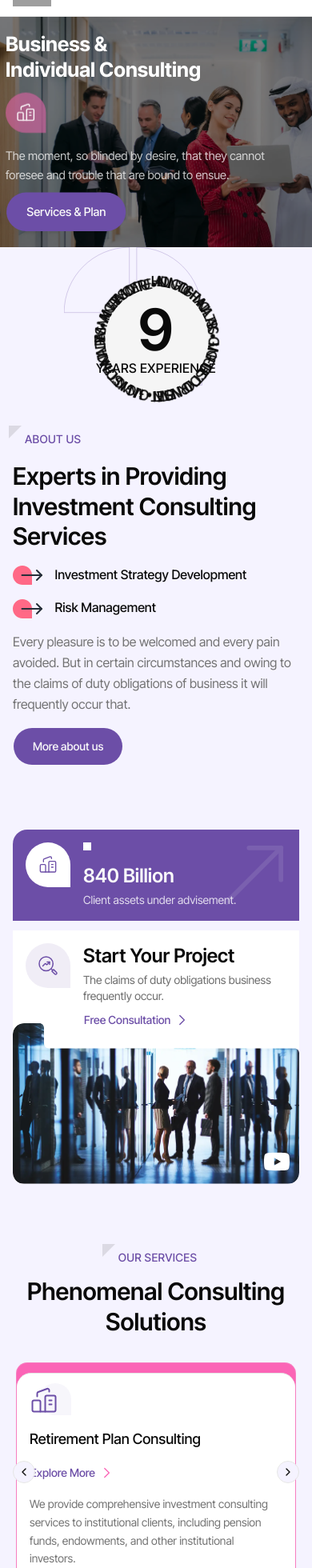
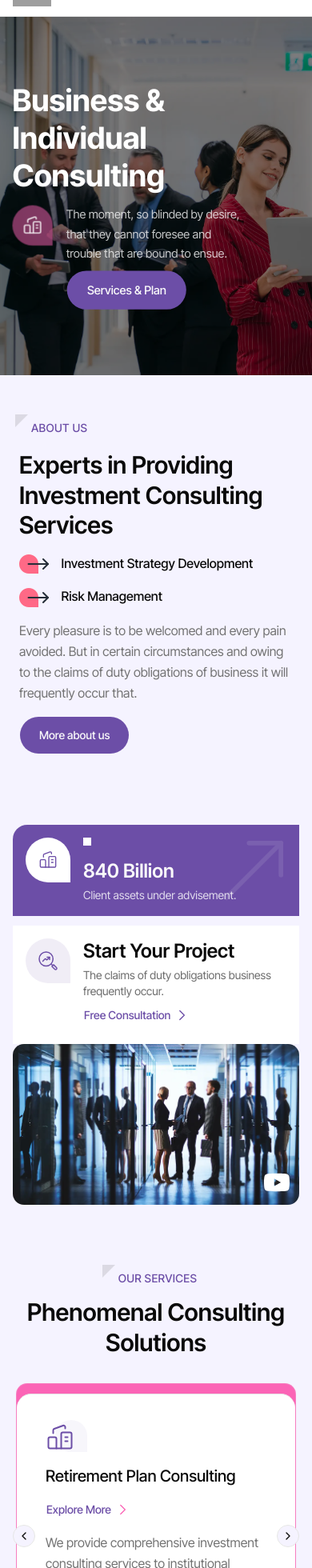
Before and after one commit to itzTedx/piptan-organization, a Next.js app: page / in a window 390 px wide. Shown: the part 40-2000 px from the top of the page at 80% size. Built offline with nearby package versions, Linux system fonts and the light colour scheme; grey boxes are pictures that could not be loaded.

Commit message:
refactor(views): improve layout and styling of various components for better responsiveness and visual consistency

```diff
--- a/src/components/ui/motion-carousel.tsx
+++ b/src/components/ui/motion-carousel.tsx
@@ -123,7 +123,7 @@ function MotionCarousel(props: PropType) {
 	} = useEmblaControls(emblaApi);
 
 	return (
-		<div className="w-full space-y-4 [--slide-height:18rem] [--slide-size:100%] [--slide-spacing:1rem] sm:[--slide-height:22rem] sm:[--slide-spacing:1.5rem] md:[--slide-height:calc(100svh-8.75rem)]">
+		<div className="w-full space-y-4 [--slide-height:28rem] [--slide-size:100%] [--slide-spacing:1rem] sm:[--slide-height:22rem] sm:[--slide-spacing:1.5rem] md:[--slide-height:calc(100svh-8.75rem)]">
 			<div className="overflow-hidden" ref={emblaRef}>
 				<div className="flex touch-pan-y touch-pinch-zoom">
 					{slides.map((slide, index) => {
@@ -142,12 +142,12 @@ function MotionCarousel(props: PropType) {
 									initial={false}
 									transition={transition}
 								>
-									<div className="container relative z-10 mx-auto flex max-w-7xl flex-col justify-center px-4 py-6 sm:px-6 sm:py-8 md:space-y-4 md:px-8 lg:py-12">
+									<div className="container relative z-10 mx-auto flex max-w-7xl flex-col justify-center px-6 py-6 sm:py-8 md:space-y-4 md:px-8 lg:py-12">
 										<div className="max-w-xl text-balance text-card">
-											<h1 className="font-bold text-2xl leading-tight sm:text-4xl md:text-5xl lg:text-6xl xl:text-8xl">
+											<h1 className="font-bold text-4xl leading-tight md:text-5xl lg:text-6xl xl:text-8xl">
 												{slide.title}
 											</h1>
-											<div className="mt-3 flex flex-col gap-4 sm:mt-4 sm:flex-row sm:gap-6">
+											<div className="mt-3 flex gap-4 sm:mt-4 sm:gap-6">
 												<div className="flex size-12 shrink-0 items-center justify-center rounded-full rounded-br-none bg-accent/50 backdrop-blur-lg sm:size-14">
 													<IconBuilding className="size-6 sm:size-7" />
 												</div>
--- a/src/modules/views/about.tsx
+++ b/src/modules/views/about.tsx
@@ -8,10 +8,10 @@ import CircularText from "./components/circular-text";
 
 export function About() {
 	return (
-		<section className="container mx-auto grid max-w-6xl grid-cols-1 gap-8 px-4 py-10 sm:gap-10 sm:px-6 sm:py-12 md:grid-cols-2 md:gap-12 md:py-16 lg:gap-20 lg:py-24 xl:py-32">
-			<div className="relative flex aspect-square max-w-sm items-center justify-center justify-self-center rounded-full bg-muted sm:max-w-none">
+		<section className="container grid max-w-6xl grid-cols-1 gap-8 py-12 sm:gap-10 md:grid-cols-2 md:gap-12 md:py-16 lg:gap-20 lg:py-24 xl:py-32">
+			<div className="relative hidden aspect-square max-w-sm items-center justify-center justify-self-center rounded-full bg-muted sm:max-w-none md:flex">
 				<CircularText
-					className="absolute size-[115%] text-foreground uppercase"
+					className="absolute size-[150%] text-foreground uppercase md:size-[115%]"
 					text="Handling tough Financial tasks • Giving Futures to your Investment • Giving wings to financial dreams • Making dreams come true • "
 				/>
 				<p className="text-center font-medium text-base uppercase tracking-wide sm:text-lg md:text-xl">
--- a/src/modules/views/components/services-carousel.tsx
+++ b/src/modules/views/components/services-carousel.tsx
@@ -29,23 +29,20 @@ export const ServicesCarousel = () => {
 						key={service.id}
 					>
 						<div className="mx-1 h-full overflow-hidden rounded-xl rounded-br-none border border-border/20 bg-primary pt-3 group-even:bg-accent sm:mx-0 sm:rounded-3xl sm:rounded-br-none">
-							<div className="h-full space-y-2 rounded-t-2xl border-t bg-card p-4 sm:space-y-4 sm:rounded-t-3xl sm:p-6 md:rounded-t-4xl md:p-12">
+							<div className="h-full space-y-2 rounded-t-2xl border-t bg-card p-9 sm:space-y-4 sm:rounded-t-3xl md:rounded-t-4xl md:p-12">
 								<div className="relative w-fit">
 									<service.icon className="relative z-10 size-9 text-primary sm:size-12" />
 									<div className="absolute bottom-0 left-3 size-10 rounded-full rounded-br-none bg-primary/5 sm:left-6 sm:size-16" />
 								</div>
-								<h3 className="mt-4 font-medium text-lg transition-colors hover:text-primary hover:underline sm:mt-6 sm:text-xl md:text-2xl lg:text-3xl">
+								<h3 className="mt-4 font-medium text-xl transition-colors hover:text-primary hover:underline sm:mt-6 md:text-2xl lg:text-3xl">
 									{service.title}
 								</h3>
-								<Button
-									className="relative text-sm hover:text-accent sm:text-base"
-									variant="link"
-								>
+								<Button className="relative hover:text-accent" variant="link">
 									Explore More{" "}
 									<div className="absolute left-[90%] h-px w-7 origin-left -translate-x-6 scale-x-0 bg-accent transition-transform duration-300 ease-in group-hover/button:translate-x-0 group-hover/button:scale-x-100" />
 									<IconChevronRight className="text-accent transition-transform duration-300 ease-in group-hover/button:translate-x-6" />
 								</Button>
-								<p className="text-muted-foreground text-sm leading-relaxed sm:text-base md:text-lg">
+								<p className="text-muted-foreground leading-relaxed md:text-lg">
 									{service.description}
 								</p>
 							</div>
--- a/src/modules/views/feature.tsx
+++ b/src/modules/views/feature.tsx
@@ -44,7 +44,7 @@ export function Feature() {
 					</div>
 				</div>
 			</div>
-			<div className="mask-[url('/masks/mask-1.svg')] mask-no-repeat mask-cover relative -mt-8 aspect-video overflow-hidden rounded-xl sm:-mt-12 sm:rounded-2xl md:-mt-20 lg:-mt-34">
+			<div className="md:mask-[url('/masks/mask-1.svg')] mask-no-repeat mask-cover relative aspect-video overflow-hidden rounded-xl sm:-mt-12 sm:rounded-2xl md:-mt-20 lg:-mt-34">
 				<Image
 					alt="Business"
 					className="object-cover"
--- a/src/modules/views/growth.tsx
+++ b/src/modules/views/growth.tsx
@@ -30,10 +30,10 @@ const GROWTHS = [
 
 export function Growth() {
 	return (
-		<section className="relative py-10 sm:py-12 md:py-16">
+		<section className="relative overflow-hidden py-10 sm:py-12 md:py-16">
 			<div className="container mx-auto max-w-7xl space-y-10 px-4 sm:space-y-12 sm:px-6 md:space-y-16">
 				<div className="grid grid-cols-1 gap-0 rounded-xl bg-gray-800 text-background sm:rounded-2xl md:grid-cols-2 md:rounded-3xl lg:grid-cols-[1.2fr_1fr_1fr] lg:rounded-4xl">
-					<div className="p-5 sm:p-8 md:p-10 lg:p-12">
+					<div className="relative z-10 p-8 max-sm:pb-0 md:p-10 lg:p-12">
 						<Badge className="relative text-accent">
 							<div>
 								<Tape className="absolute -top-1.5 -left-1.5 size-4! text-muted/10" />
@@ -50,8 +50,8 @@ export function Growth() {
 						</p>
 						<Button>Annual Report</Button>
 					</div>
-					<div className="relative flex min-h-[200px] items-end justify-end p-4 sm:min-h-[280px] sm:p-6 md:min-h-0 md:p-10">
-						<div className="relative z-10 h-fit w-full max-w-56 space-y-3 rounded-xl rounded-br-none bg-gray-900 p-4 sm:rounded-2xl sm:rounded-br-none sm:p-6">
+					<div className="relative flex p-4 sm:min-h-[280px] sm:p-6 md:min-h-0 md:items-end md:justify-end md:p-10">
+						<div className="relative z-10 h-fit w-full max-w-56 space-y-3 rounded-xl rounded-br-none bg-gray-900 p-6 sm:rounded-2xl sm:rounded-br-none">
 							<h4 className="font-semibold text-lg sm:text-xl md:text-2xl">
 								Monthly Growth
 							</h4>
@@ -65,7 +65,7 @@ export function Growth() {
 						</div>
 						<Image
 							alt="Happy Man"
-							className="absolute bottom-0 left-0 translate-x-0 object-contain object-bottom-left md:translate-x-4 md:object-cover"
+							className="absolute bottom-0 left-0 hidden translate-x-1/2 object-contain object-bottom-left md:block md:translate-x-4 md:object-cover"
 							height={920}
 							src="/images/happy-man.webp"
 							width={780}
--- a/src/modules/views/how-we-works.tsx
+++ b/src/modules/views/how-we-works.tsx
@@ -26,7 +26,7 @@ export function HowWeWorks() {
 				<ul className="relative grid grid-cols-1 gap-8 md:grid-cols-2 md:gap-6 lg:grid-cols-3 lg:gap-6">
 					{HOW_WE_WORKS.map((item) => (
 						<li
-							className="group relative z-10 p-4 sm:p-6 md:odd:mt-0 lg:odd:mt-12"
+							className="group relative z-10 flex flex-col items-center p-4 sm:p-6 md:items-start md:odd:mt-0 lg:odd:mt-12"
 							key={item.id}
 						>
 							<div className="relative aspect-square w-full max-w-52 sm:size-44 md:size-52">
@@ -41,12 +41,12 @@ export function HowWeWorks() {
 							<h3 className="mt-6 font-semibold text-xl sm:mt-9 sm:text-2xl">
 								{item.title}
 							</h3>
-							<p className="mt-2 text-base text-muted-foreground sm:mt-3 sm:text-lg">
+							<p className="mt-2 text-center text-base text-muted-foreground sm:mt-3 sm:text-lg md:text-start">
 								{item.description}
 							</p>
 
 							<div className="mt-6 flex h-12 w-full items-end gap-2 overflow-hidden border-b sm:mt-9 sm:h-14">
-								<p className="translate-y-6 font-semibold text-4xl text-primary-dark/10 transition-all ease-out group-hover:translate-y-0 group-hover:text-primary sm:text-5xl md:text-6xl">
+								<p className="translate-y-4 font-semibold text-4xl text-primary-dark/10 transition-all ease-out group-hover:translate-y-0 group-hover:text-primary sm:text-5xl md:text-6xl">
 									{item.id}
 								</p>
 								<p className="inline text-base text-primary sm:text-xl">
@@ -57,7 +57,7 @@ export function HowWeWorks() {
 					))}
 					<Path className="-translate-1/2 absolute top-1/3 left-1/2 hidden text-muted-foreground/30 md:block" />
 				</ul>
-				<p className="mt-4 flex w-full flex-wrap justify-center gap-2 px-2 text-center font-medium text-xs tracking-wide sm:mt-6 sm:gap-3 sm:text-base md:text-lg">
+				<p className="mt-4 flex w-full flex-wrap justify-center gap-2 px-2 text-center font-medium tracking-wide sm:mt-6 sm:gap-3 md:text-lg">
 					Start Investing with Smart Ideas{" "}
 					<Link
 						className="group inline-flex items-center gap-2 transition-colors hover:text-accent"
--- a/src/modules/views/why-choose-us.tsx
+++ b/src/modules/views/why-choose-us.tsx
@@ -33,7 +33,7 @@ export function WhyChooseUs() {
 							? item.lists.map(({ icon: Icon, ...list }) => (
 									<div
 										className={cn(
-											"group relative z-10 w-full sm:max-w-sm md:max-w-sm lg:mx-auto",
+											"group relative z-10 mx-auto max-w-xs sm:max-w-sm md:max-w-sm lg:mx-auto",
 											item.id === "left"
 												? "md:even:-translate-x-3 md:odd:translate-x-4 lg:even:-translate-x-6 lg:odd:translate-x-9"
 												: "md:even:translate-x-4 md:odd:-translate-x-3 lg:even:translate-x-9 lg:odd:-translate-x-4"
--- a/src/styles/globals.css
+++ b/src/styles/globals.css
@@ -165,3 +165,22 @@
 		@apply bg-background text-foreground;
 	}
 }
+
+@utility container {
+	margin-inline: auto;
+	padding-inline: 1.5rem;
+
+	@media (width >= 64rem /* 1024px */) {
+		padding-inline: 2rem;
+		max-width: 68rem;
+	}
+
+	@media (width >= 80rem /* 1280px */) {
+		padding-inline: 2.5rem;
+		max-width: 82rem;
+	}
+	@media (width >= 96rem /* 1536px */) {
+		padding-inline: 3rem;
+		max-width: 98rem;
+	}
+}
```
